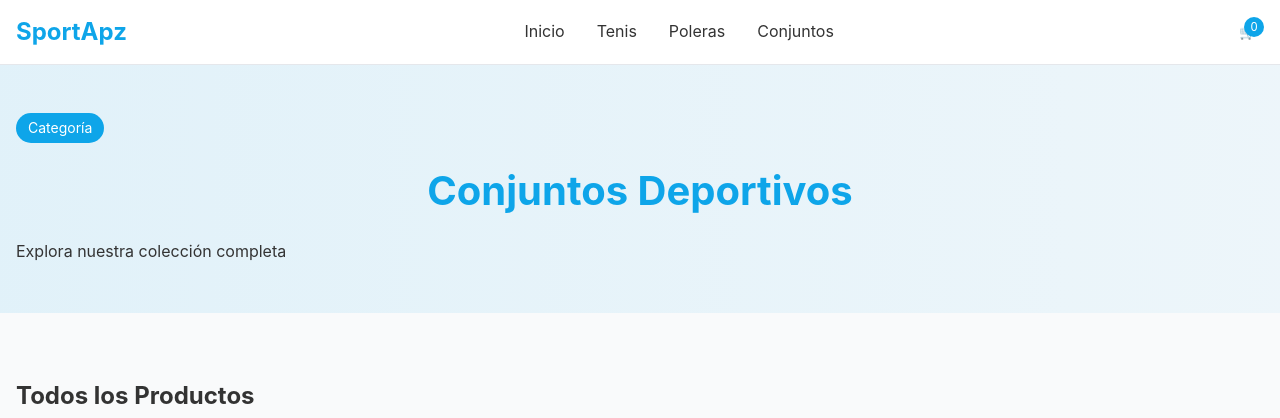
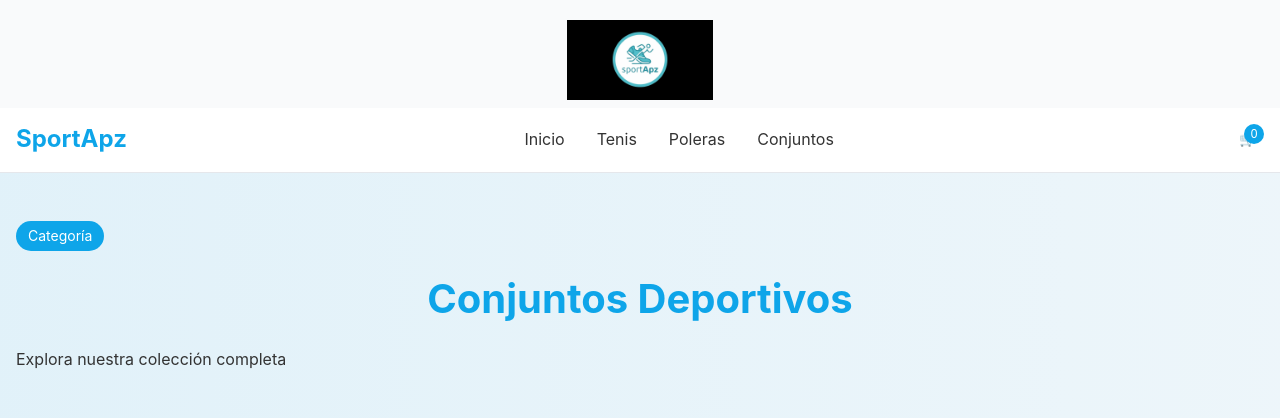
Before and after one commit to sixtoAlex/web_proyecto1, a plain HTML site: page conjuntos.html in a window 1280 px wide. Shown: the top 418 px of the page. Drawn offline with Linux system fonts and the light colour scheme.

Commit message:
subiendo nuevo logo

```diff
--- a/conjuntos.html
+++ b/conjuntos.html
@@ -200,6 +200,10 @@
     </style>
 </head>
 <body>
+    <div style="text-align: center; margin-top: 20px;">
+    <img src="logo.jpg" alt="Logo SportApz" style="height: 80px;">
+</div>
+
 
 <header class="header">
     <div class="header-container">
@@ -227,15 +231,11 @@
     </div>
 </section>
 
-<!-- ✅ AQUÍ VA TU MAIN (NO LO BORRO, SOLO LO LLENO) -->
-<main class="section">
     <div class="section-header">
         <h2>Todos los Productos</h2>
     </div>
 
     <div class="products-grid">
-
-        <!-- PRODUCTO 1 -->
         <div class="product-card">
             <img src="https://i.imgur.com/MuOQYkI.jpeg" class="product-image">
             <div class="product-content">
```
Also changed, not shown: index 1.html (+3 -1 lines), logo.jpg (renamed from 49b70f1e293c403a8114590396f812da (1).jpg), logo1.jpg (added).
